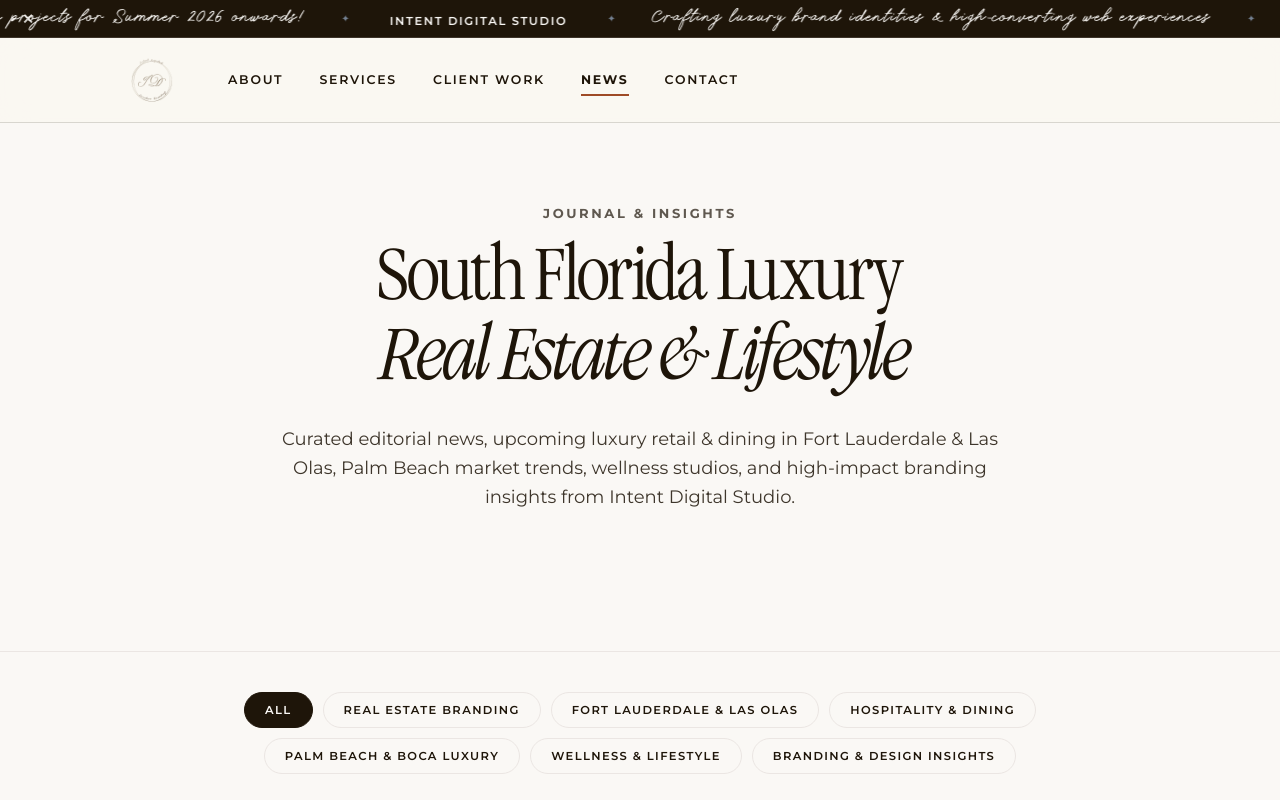
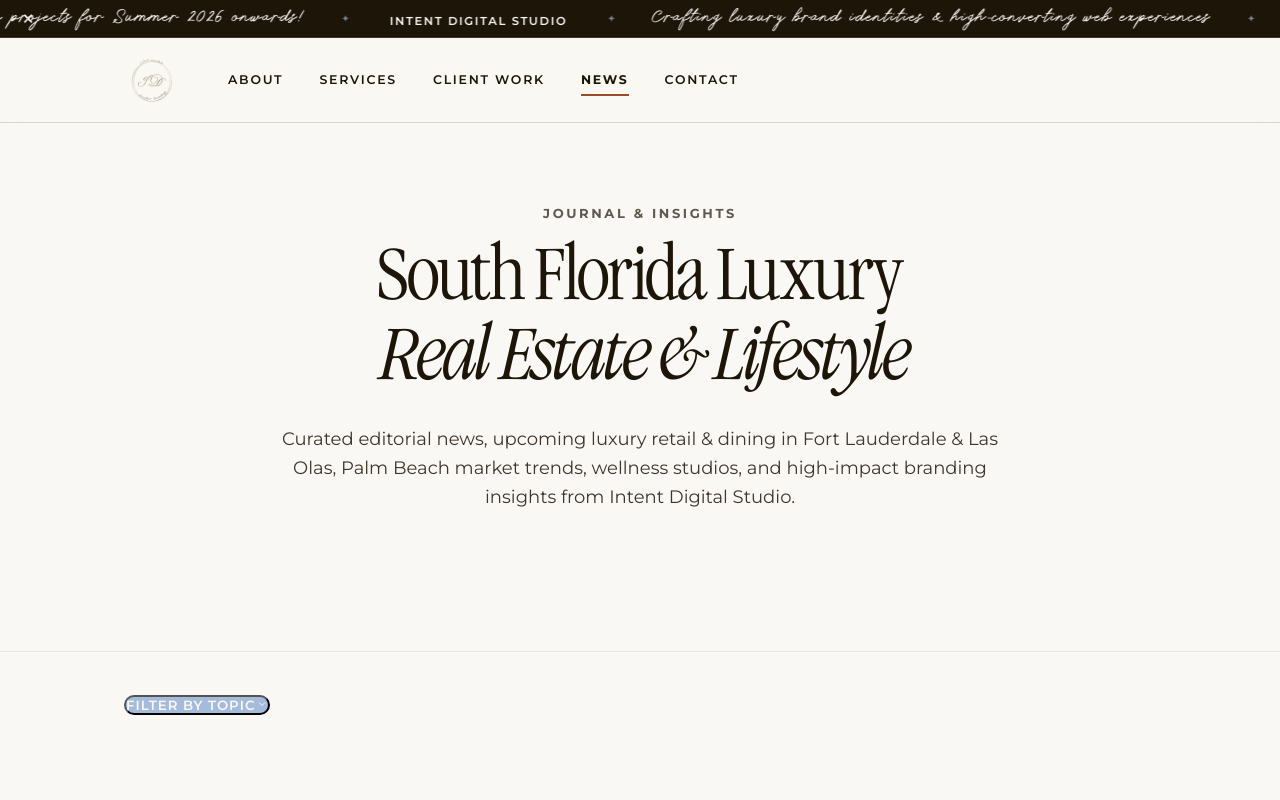
Before and after one commit to milanese88/intent-digital, a React (Vite) app: page / in a window 1280 px wide. Both pictures are taken after a click on the link "NEWS". Shown: the top 800 px of the page. Built offline with nearby package versions, Linux system fonts and the light colour scheme; a web font is replaced by a local one.

Commit message:
Update News.jsx

```diff
--- a/src/pages/News.jsx
+++ b/src/pages/News.jsx
@@ -6,6 +6,7 @@ import '../styles/home.css';
 export default function News({ navigateTo }) {
   const [mobileMenuOpen, setMobileMenuOpen] = useState(false);
   const [selectedCategory, setSelectedCategory] = useState('All');
+  const [filterDropdownOpen, setFilterDropdownOpen] = useState(false);
   const [activeArticle, setActiveArticle] = useState(null);
 
   // SEO & Structured Data (JSON-LD) Injector
@@ -167,18 +168,37 @@ export default function News({ navigateTo }) {
         </div>
       </header>
 
-      {/* CATEGORY FILTER BAR */}
+      {/* CATEGORY FILTER DROPDOWN */}
       <div className="container" style={{ marginTop: '40px' }}>
-        <div className="news-category-bar">
+        <div className="news-filter-wrapper">
+          <div className="news-filter-dropdown-container">
+            <button
+              className="news-filter-dropdown-toggle"
+              onClick={() => setFilterDropdownOpen(!filterDropdownOpen)}
+            >
+              <span>{selectedCategory === 'All' ? 'Filter by Topic' : selectedCategory}</span>
+              <svg width="12" height="12" viewBox="0 0 24 24" fill="none" stroke="currentColor" strokeWidth="2">
+                <path d="M6 9l6 6 6-6" />
+              </svg>
+            </button>
+
+            {filterDropdownOpen && (
+              <div className="news-filter-dropdown-menu">
                 {categories.map((cat) => (
                   <button
                     key={cat}
-                className={`news-cat-btn ${selectedCategory === cat ? 'active' : ''}`}
-                onClick={() => setSelectedCategory(cat)}
+                    className={`news-filter-dropdown-item ${selectedCategory === cat ? 'active' : ''}`}
+                    onClick={() => {
+                      setSelectedCategory(cat);
+                      setFilterDropdownOpen(false);
+                    }}
                   >
                     {cat}
                   </button>
                 ))}
+              </div>
+            )}
+          </div>
         </div>
       </div>
 
```
Lines whose indentation alone changed are shown as unchanged.
